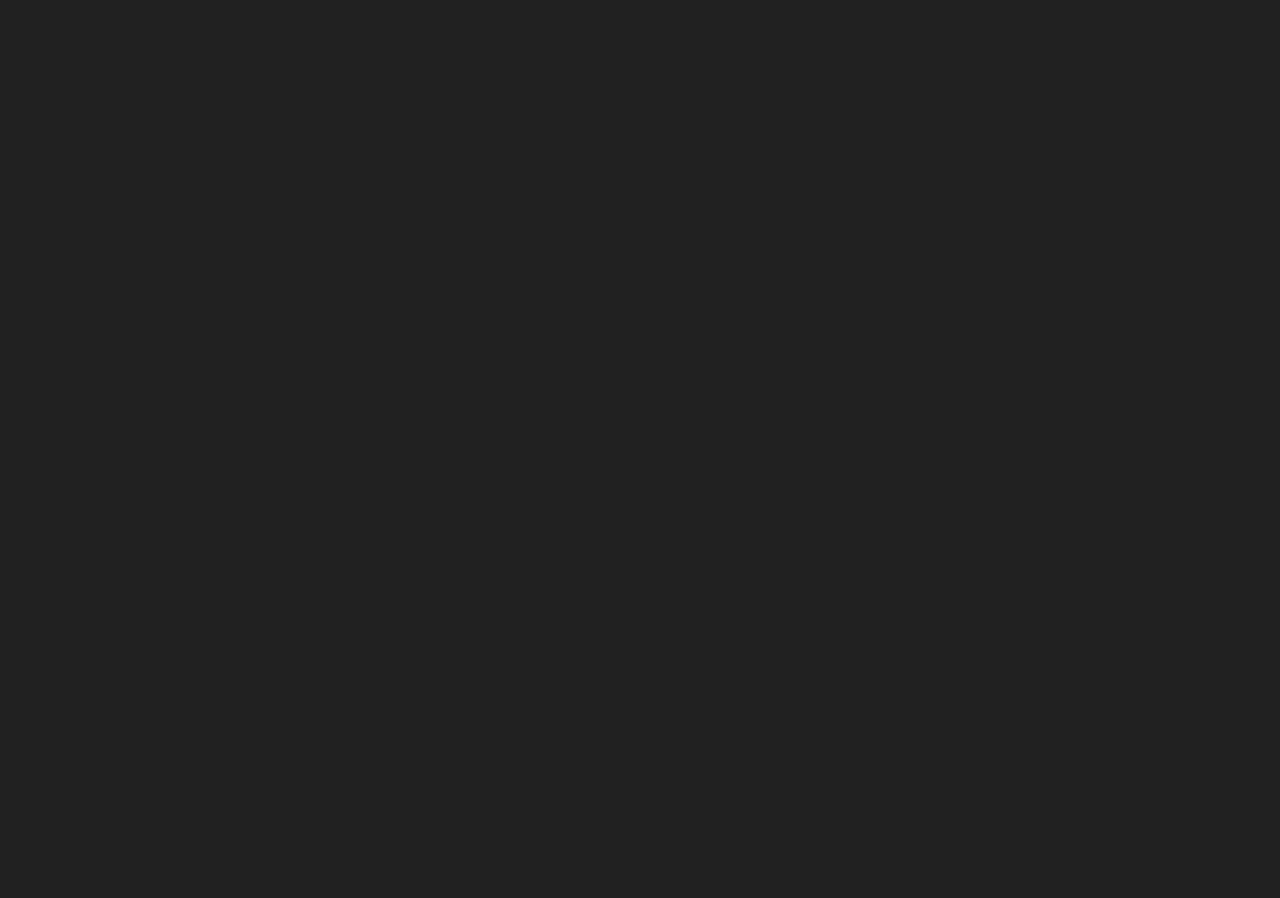
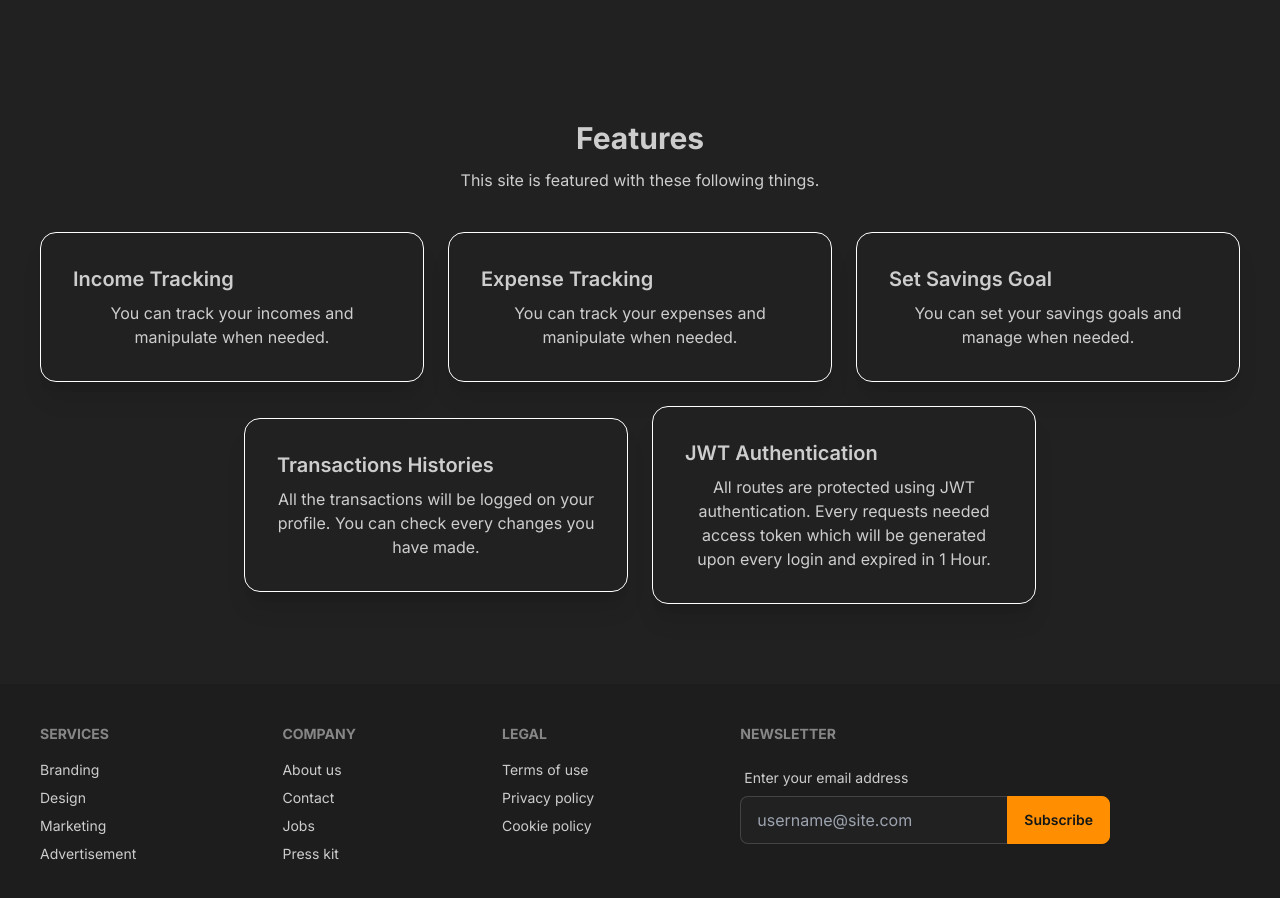
Before and after one commit to junaaid96/finance-tracking-nextjs, a Next.js app: page /login in a window 1280 px wide. Shown: the part 760-1658 px from the top of the page. Before the commit the page ends 800 px from the top, so only its background shows below. Built offline with nearby package versions, Linux system fonts and the light colour scheme.

Commit message:
updates v2.1

```diff
--- /dev/null
+++ b/app/components/Features.js
@@ -0,0 +1,53 @@
+export default function Features() {
+    return (
+        <div className="my-20 text-center">
+            <h1 className="text-3xl font-bold mt-10">Features</h1>
+            <p className="mb-10 mt-3">This site is featured with these following things.</p>
+
+            <div className="flex flex-wrap gap-6 items-center justify-center">
+                <div className="card w-96 bg-base-100 shadow-xl border border-white">
+                    <div className="card-body">
+                        <h2 className="card-title">Income Tracking</h2>
+                        <p>
+                            You can track your incomes and manipulate when
+                            needed.
+                        </p>
+                    </div>
+                </div>
+                <div className="card w-96 bg-base-100 shadow-xl border border-white">
+                    <div className="card-body">
+                        <h2 className="card-title">Expense Tracking</h2>
+                        <p>
+                            You can track your expenses and manipulate when
+                            needed.
+                        </p>
+                    </div>
+                </div>
+                <div className="card w-96 bg-base-100 shadow-xl border border-white">
+                    <div className="card-body">
+                        <h2 className="card-title">Set Savings Goal</h2>
+                        <p>
+                            You can set your savings goals and manage when
+                            needed.
+                        </p>
+                    </div>
+                </div>
+                <div className="card w-96 bg-base-100 shadow-xl border border-white">
+                    <div className="card-body">
+                        <h2 className="card-title">Transactions Histories</h2>
+                        <p>
+                            All the transactions will be logged on your profile.
+                            You can check every changes you have made.
+                        </p>
+                    </div>
+                </div>
+                <div className="card w-96 bg-base-100 shadow-xl border border-white">
+                    <div className="card-body">
+                        <h2 className="card-title">JWT Authentication</h2>
+                        <p>All routes are protected using JWT authentication. Every requests needed access token which will be generated upon every login and expired in 1 Hour.</p>
+                    </div>
+                </div>
+            </div>
+        </div>
+    );
+}
--- /dev/null
+++ b/app/components/Footer.js
@@ -0,0 +1,48 @@
+import React from "react";
+
+export default function Footer() {
+    return (
+        <footer className="footer p-10 bg-base-200 text-base-content">
+            <nav>
+                <h6 className="footer-title">Services</h6>
+                <a className="link link-hover">Branding</a>
+                <a className="link link-hover">Design</a>
+                <a className="link link-hover">Marketing</a>
+                <a className="link link-hover">Advertisement</a>
+            </nav>
+            <nav>
+                <h6 className="footer-title">Company</h6>
+                <a className="link link-hover">About us</a>
+                <a className="link link-hover">Contact</a>
+                <a className="link link-hover">Jobs</a>
+                <a className="link link-hover">Press kit</a>
+            </nav>
+            <nav>
+                <h6 className="footer-title">Legal</h6>
+                <a className="link link-hover">Terms of use</a>
+                <a className="link link-hover">Privacy policy</a>
+                <a className="link link-hover">Cookie policy</a>
+            </nav>
+            <form>
+                <h6 className="footer-title">Newsletter</h6>
+                <fieldset className="form-control w-80">
+                    <label className="label">
+                        <span className="label-text">
+                            Enter your email address
+                        </span>
+                    </label>
+                    <div className="join">
+                        <input
+                            type="text"
+                            placeholder="username@site.com"
+                            className="input input-bordered join-item"
+                        />
+                        <button className="btn btn-primary join-item">
+                            Subscribe
+                        </button>
+                    </div>
+                </fieldset>
+            </form>
+        </footer>
+    );
+}
--- a/app/layout.js
+++ b/app/layout.js
@@ -4,6 +4,8 @@ import { Inter } from "next/font/google";
 import "./globals.css";
 import { createContext, useState, useEffect, useContext } from "react";
 import getUser from "@/lib/getUser";
+import Footer from "./components/Footer";
+import Features from "./components/Features";
 
 const inter = Inter({ subsets: ["latin"] });
 
@@ -37,7 +39,11 @@ export default function RootLayout({ children }) {
     return (
         <UserContext.Provider value={{ user, loading, loggedIn, setLoggedIn }}>
             <html lang="en" data-theme="halloween">
-                <body className={inter.className}>{children}</body>
+                <body className={inter.className}>
+                    {children}
+                    <Features />
+                    <Footer />
+                </body>
             </html>
         </UserContext.Provider>
     );
```
